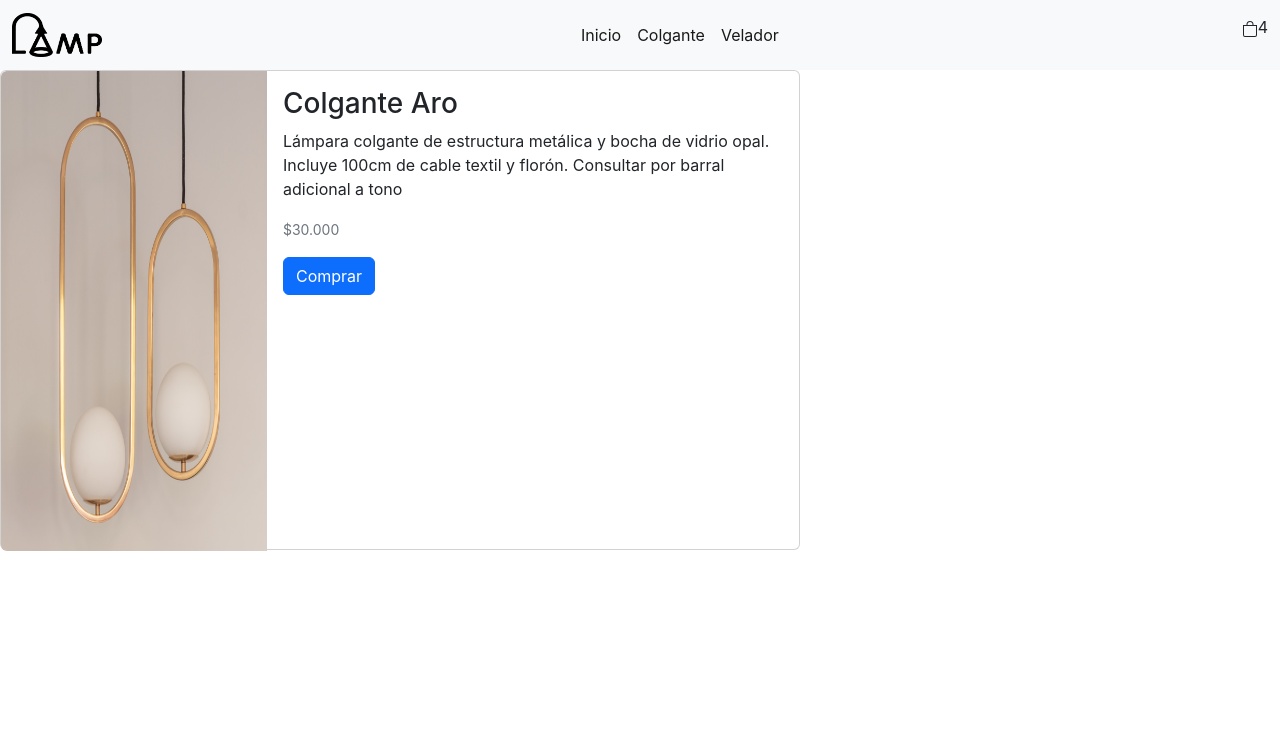
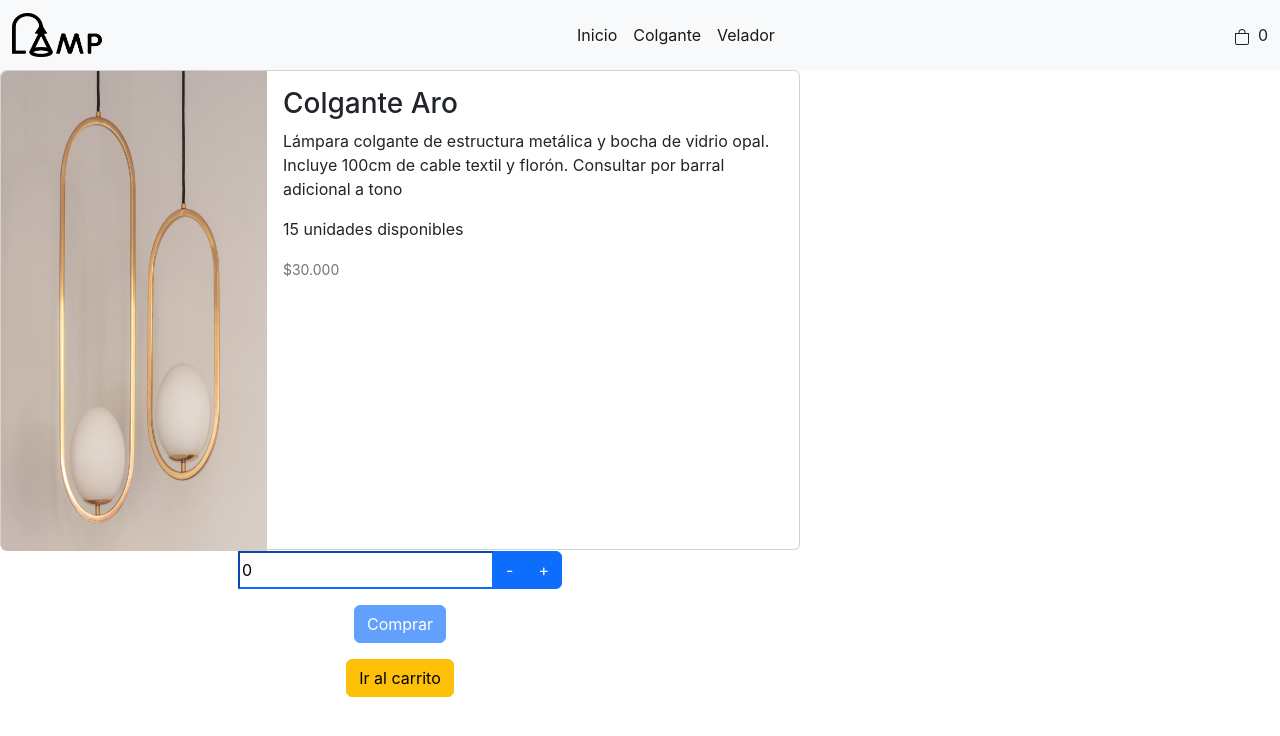
Before and after one commit to PabloBrowner/React-FinalProyectInCoderHouse-OnlineStore, a React (Create React App) app: page /item/1 in a window 1280 px wide. Shown: the top 736 px of the page. Built offline with nearby package versions, Linux system fonts and the light colour scheme.

Commit message:
"commit"

```diff
--- a/src/App.js
+++ b/src/App.js
@@ -3,11 +3,15 @@ import NavBar from './components/NavBar';
 import ItemListContainer from './components/ItemListContainer';
 import CartWidget from './components/CartWidget';
 import ItemDetailContainer from "./components/ItemDetailContainer";
-import { BrowserRouter, Routes, Route, Link } from "react-router-dom";
+import { BrowserRouter, Routes, Route, Link} from "react-router-dom";
+import CartProvider from "./contexts/CartContext";
+import Cart from "./components/Cart";
+
 
 function App() {
   return (
     <>
+    <CartProvider>
       <BrowserRouter>
           <NavBar CartWidget={CartWidget}/>
           <Routes>
@@ -20,9 +24,10 @@ function App() {
                 <div style={{ backgroundColor: "red" }}> ERROR 404 NOT FOUND</div>
               }
             />
-
+            <Route path="/cart" element={<Cart />} />
           </Routes>
         </BrowserRouter>
+    </CartProvider>
     </>
   );
 }
--- /dev/null
+++ b/src/components/Cart.jsx
@@ -0,0 +1,29 @@
+import React, { useContext, useEffect, useState } from "react";
+import { CartContext } from "../contexts/CartContext";
+
+const Cart = () => {
+  const [totalPrice, setTotalPrice] = useState(0);
+  const { cartItems } = useContext(CartContext);
+  useEffect(() => {
+    let total = 0;
+    cartItems.forEach((item) => {
+      total += parseInt(item.price);
+    });
+    setTotalPrice(total);
+  }, [cartItems]);
+  return (
+    <>
+      <ul>
+        {cartItems.map((item) => (
+          <>
+            <li>{item.title}</li>
+            <li>{item.price}</li>
+          </>
+        ))}
+      </ul>
+      <h1 className="bg-primary">{`El total es: $${totalPrice}`}</h1>
+    </>
+  );
+};
+
+export default Cart;
--- a/src/components/CartWidget.jsx
+++ b/src/components/CartWidget.jsx
@@ -1,5 +1,8 @@
+import { useContext } from "react";
+import { CartContext } from "../contexts/CartContext";
+
 const CartWidget = () => {
-    const amount = 4;
+    const { cartItems } = useContext(CartContext);
     return (
         <>
             <li className="nav-item">
@@ -8,7 +11,7 @@ const CartWidget = () => {
                 </svg>
             </li>
             <li className="nav-item">
-                <p>{amount}</p>
+                <span className="ps-2">{cartItems.length}</span>
             </li>
         </>
      );
--- /dev/null
+++ b/src/components/ItemCount.jsx
@@ -0,0 +1,58 @@
+import { useState } from "react";
+// Ponemos valores default a las props, ya que no funcionaría si nos olvidamos de enviarlas.
+const ItemCount = ({ stock = 2, initial = 0, onAdd }) => {
+  const [count, setCount] = useState(initial);
+  const updateCount = (op) => {
+    if (op === "-" && count > 0) {
+      setCount(count - 1);
+    }
+    if (op === "+" && count < stock) {
+      setCount(count + 1);
+    }
+  };
+  const updateCountInput = (e) => {
+    const { value } = e.target;
+    if (value <= stock) {
+      setCount(isNaN(value) ? 0 : parseInt(value));
+    }
+  };
+  return (
+    <>
+      <div className="input-group input-spinner mb-3 d-flex justify-content-center">
+        <input
+          onChange={(e) => updateCountInput(e)}
+          className="border-primary"
+          placeholder=""
+          value={count}
+          type="number"
+        />
+        <button
+          onClick={() => updateCount("-")}
+          className="btn btn-icon btn-primary"
+          type="button"
+        >
+          -
+        </button>
+        <button
+          onClick={() => updateCount("+")}
+          className="btn btn-icon btn-primary"
+          type="button"
+        >
+          +
+        </button>
+      </div>
+      <div className="d-flex justify-content-center">
+        <button
+          onClick={() => onAdd(count)}
+          type="button"
+          className="btn btn-primary"
+          disabled={count === "" || count === 0}
+        >
+          Comprar
+        </button>
+      </div>
+    </>
+  );
+};
+
+export default ItemCount;
--- a/src/components/ItemDetail.jsx
+++ b/src/components/ItemDetail.jsx
@@ -1,7 +1,16 @@
-
+import { useState, useContext } from "react";
+import ItemCount from "./ItemCount";
+import { Link } from "react-router-dom";
+import { CartContext } from "../contexts/CartContext";
 
 const ItemDetail = ({item}) => {
-    const {lampara, precio, img, detalle} = item;
+    const { setCartItems } = useContext(CartContext);
+    const [amount, setAmount] = useState(0);
+    const {lampara, precio, img, detalle, stock} = item;
+    const onAdd = (amount) => {
+        setAmount(amount);
+        setCartItems((prevState) => [...prevState, item]);
+      };
 
     return (
         <>
@@ -14,14 +23,24 @@ const ItemDetail = ({item}) => {
                 <div className="card-body">
                     <h3 className="card-title">{lampara}</h3>
                     <p className="card-text">{detalle}</p>
+                    <p className="card-text">{`${stock} unidades disponibles`}</p>
                     <p className="card-text"><small className="text-muted">{precio}</small></p>
-                    <button className="btn btn-primary">Comprar</button>
                 </div>
                 </div>
+            </div>
+            {amount == 0 ? (
+                <ItemCount stock={stock} initial={0} onAdd={onAdd} />
+            ) : (
+                <h1>Cantidad de compra {amount}</h1>
+            )}
+            <div className="d-flex justify-content-center my-3">
+                <Link to="/cart/">
+                    <button className="btn btn-warning">Ir al carrito</button>
+                </Link>
             </div>
         </div>
         </>
     );
-}
+};
 
 export default ItemDetail;
--- a/src/components/utils/data.json
+++ b/src/components/utils/data.json
@@ -3,6 +3,7 @@
         "id": 1,
         "lampara": "Colgante Aro",
         "precio": "$30.000",
+        "stock": 15,
         "img": "/img/foto1.jpg",
         "categoria": "Colgante"
     },
@@ -10,6 +11,7 @@
         "id": 2,
         "lampara": "Araña Vintage",
         "precio": "$56.000",
+        "stock": 27,
         "img": "/img/foto2.jpg",
         "categoria": "Colgante"
     },
@@ -17,6 +19,7 @@
         "id": 3,
         "lampara": "Colgante Rob",
         "precio": "$26.000",
+        "stock": 9,
         "img": "/img/foto3.jpg",
         "categoria": "Colgante"
     },
@@ -24,6 +27,7 @@
         "id": 4,
         "lampara": "Colgante Duo",
         "precio": "$31.000",
+        "stock": 24,
         "img": "/img/foto4.jpg",
         "categoria": "Colgante"
     },
@@ -31,6 +35,7 @@
         "id": 5,
         "lampara": "Velador Aro",
         "precio": "$29.000",
+        "stock": 32,
         "img": "/img/foto5.jpg",
         "categoria": "Velador"
     },
@@ -38,6 +43,7 @@
         "id": 6,
         "lampara": "Leia",
         "precio": "$27.000",
+        "stock": 21,
         "img": "/img/foto6.jpg",
         "categoria": "Velador"
     }
--- a/src/components/utils/details.json
+++ b/src/components/utils/details.json
@@ -3,6 +3,7 @@
         "id": 1,
         "lampara": "Colgante Aro",
         "precio": "$30.000",
+        "stock": 15,
         "img": "/img/foto1.jpg",
         "categoria": "Colgante",
         "detalle": "Lámpara colgante de estructura metálica y bocha de vidrio opal. Incluye 100cm de cable textil y florón. Consultar por barral adicional a tono"
@@ -11,6 +12,7 @@
         "id": 2,
         "lampara": "Araña Vintage",
         "precio": "$56.000",
+        "stock": 27,
         "img": "/img/foto2.jpg",
         "categoria": "Colgante",
         "detalle": "Lámpara colgante de estructura metálica y bocha de vidrio opal. Incluye 100cm de cable textil y florón. Consultar por barral adicional a tono"
@@ -19,6 +21,7 @@
         "id": 3,
         "lampara": "Colgante Rob",
         "precio": "$26.000",
+        "stock": 9,
         "img": "/img/foto3.jpg",
         "categoria": "Colgante",
         "detalle": "Lámpara colgante de estructura metálica y bocha de vidrio opal. Incluye 100cm de cable textil y florón. Consultar por barral adicional a tono"
@@ -27,6 +30,7 @@
         "id": 4,
         "lampara": "Colgante Duo",
         "precio": "$31.000",
+        "stock": 24,
         "img": "/img/foto4.jpg",
         "categoria": "Colgante",
         "detalle": "Lámpara colgante de estructura metálica y bocha de vidrio opal. Incluye 100cm de cable textil y florón. Consultar por barral adicional a tono"
@@ -35,6 +39,7 @@
         "id": 5,
         "lampara": "Velador Aro",
         "precio": "$29.000",
+        "stock": 32,
         "img": "/img/foto5.jpg",
         "categoria": "Velador",
         "detalle": "Lámpara de escritorio de estructura metálica con globo de vidrio opal. Incluye 150cm de cable transparente con enchufe e interruptor."
@@ -43,6 +48,7 @@
         "id": 6,
         "lampara": "Leia",
         "precio": "$27.000",
+        "stock": 21,
         "img": "/img/foto6.jpg",
         "categoria": "Velador",
         "detalle": "Lámpara de escritorio de estructura metálica con globo de vidrio opal. Incluye 150cm de cable transparente con enchufe e interruptor."
--- /dev/null
+++ b/src/contexts/CartContext.jsx
@@ -0,0 +1,14 @@
+import React, { createContext, useState } from "react";
+
+export const CartContext = createContext();
+
+const CartProvider = (props) => {
+  const [cartItems, setCartItems] = useState([]);
+  return (
+    <CartContext.Provider value={{ cartItems, setCartItems }}>
+      {props.children}
+    </CartContext.Provider>
+  );
+};
+
+export default CartProvider;
```
Lines whose indentation alone changed are shown as unchanged.
